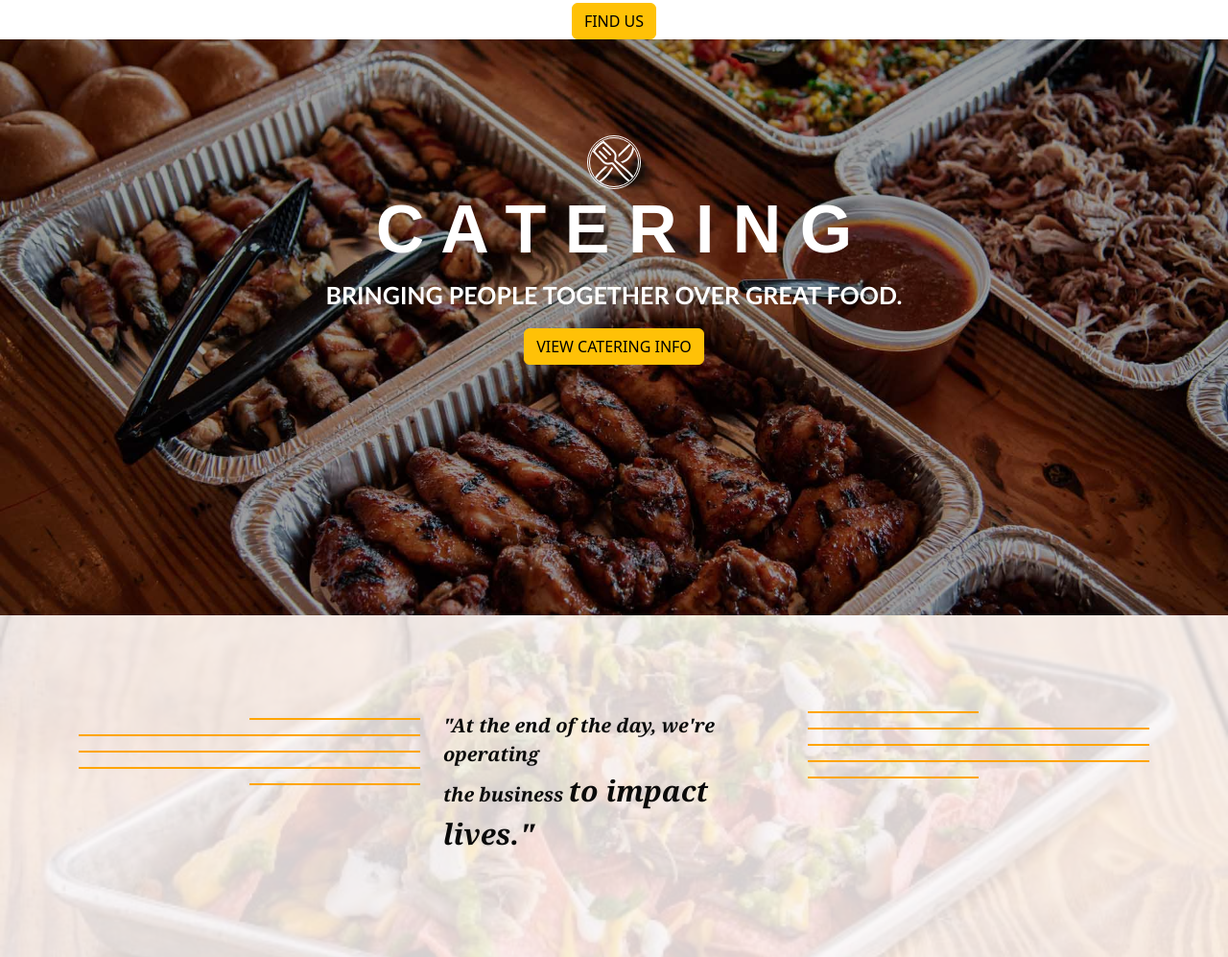
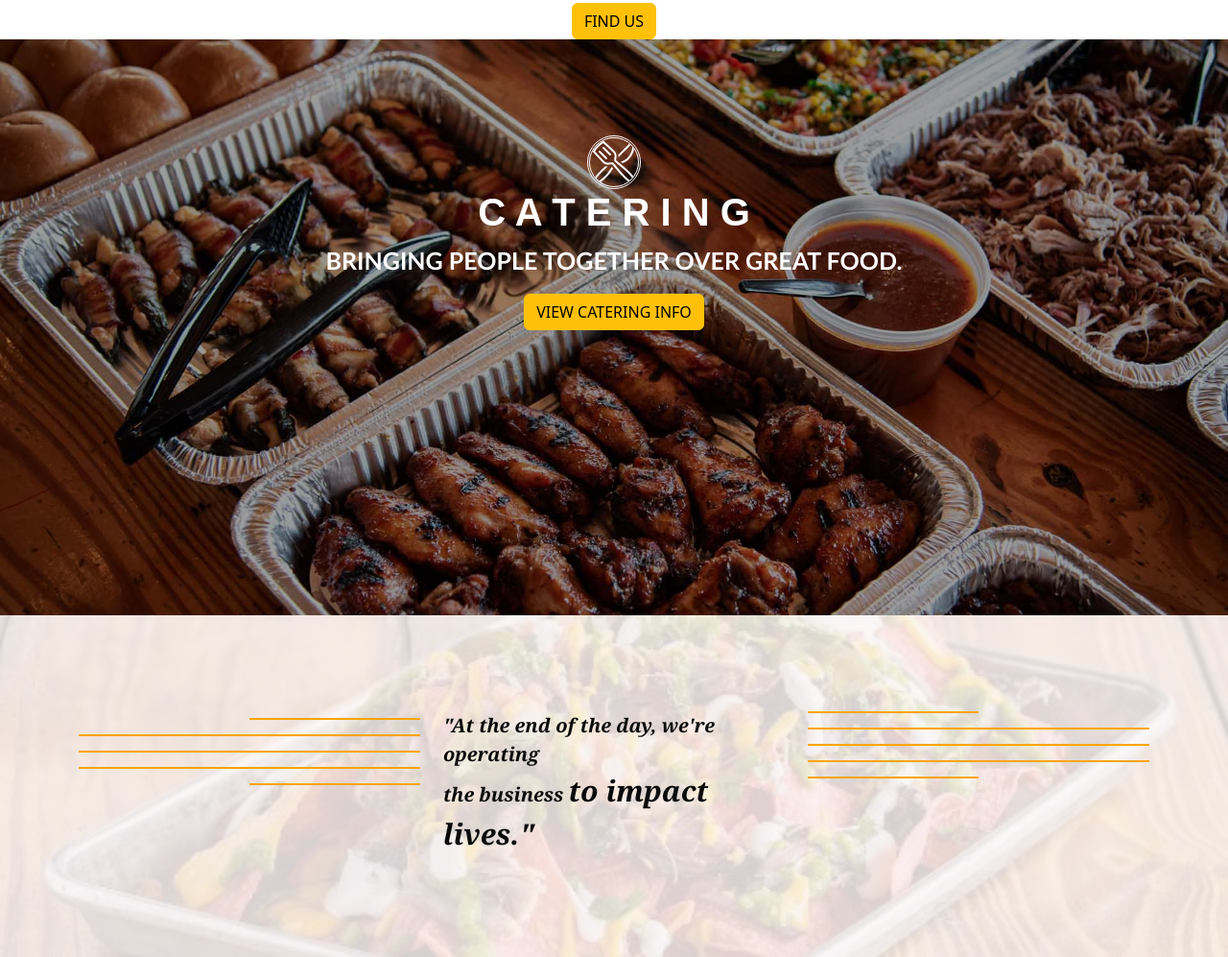
Before and after one commit to aswathianuprasad/project1, a plain HTML site: page index.html in a window 1280 px wide. Shown: the part 1295-2292 px from the top of the page at 96% size. Drawn offline with nearby package versions, Linux system fonts and the light colour scheme; a script that the page names is missing.

Commit message:
Update style.css

```diff
--- a/style.css
+++ b/style.css
@@ -141,7 +141,7 @@ p.para1{
 
     font-family: sans-serif;
     font-weight: bolder;
-    font-size: 70px;
+
     color: white;
     text-align: center;
      /* margin-top: 200px;  */
```
